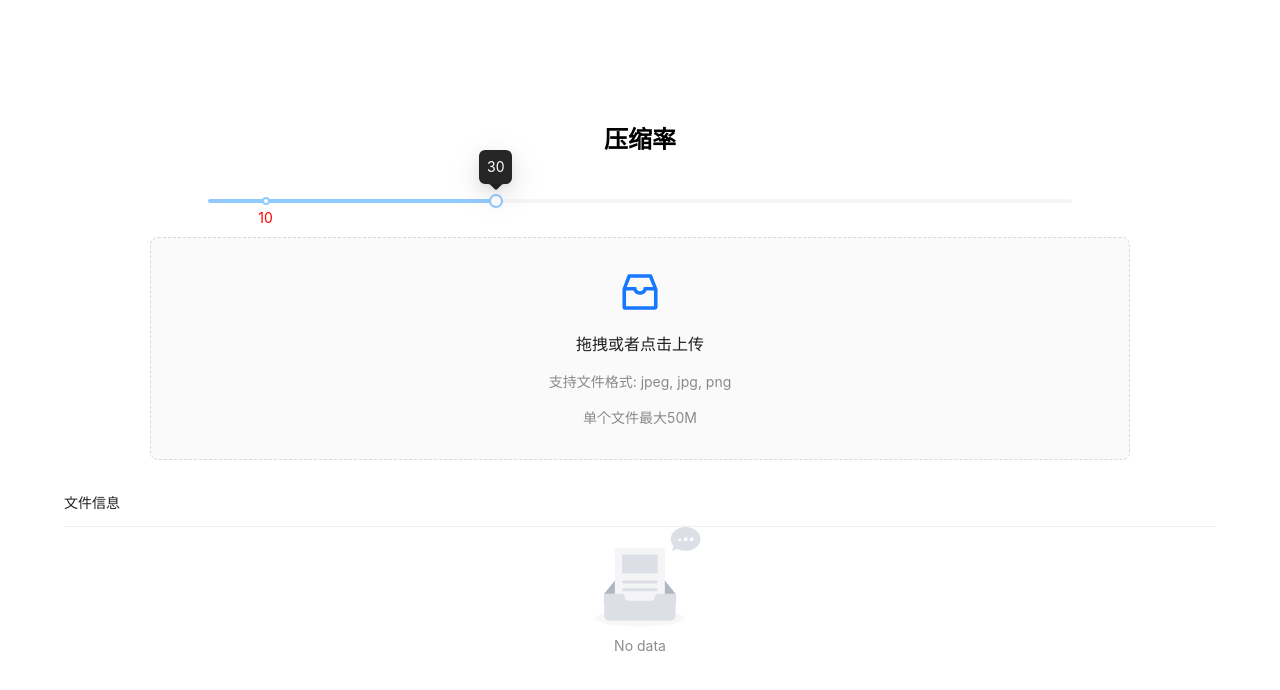
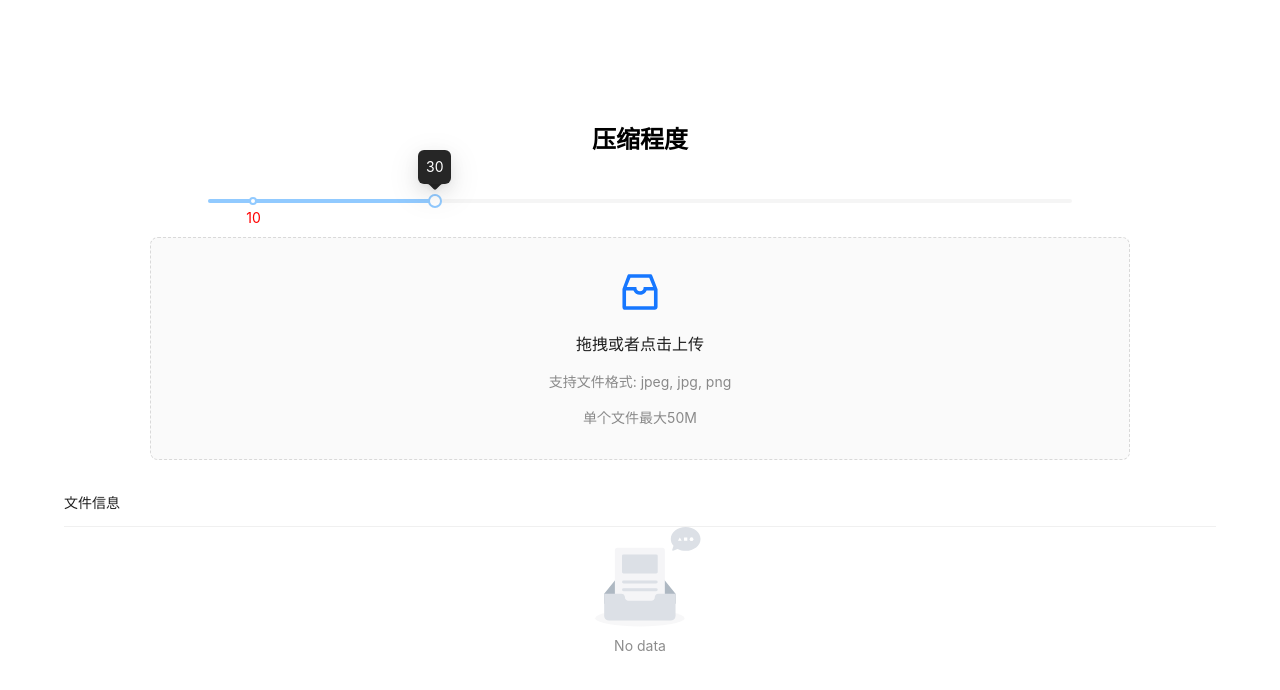
Before and after one commit to STTTOS/tool-kit, a React (Vite) app: page / in a window 1280 px wide. Shown: the top 690 px of the page. Built offline with nearby package versions, Linux system fonts and the light colour scheme.

Commit message:
fix: 修复文案

```diff
--- a/src/App.tsx
+++ b/src/App.tsx
@@ -1,5 +1,15 @@
 import styles from "./App.module.less";
-import { List, Slider, Tag, Button, Empty, Image, Spin, message } from "antd";
+import {
+  List,
+  Slider,
+  Tag,
+  Button,
+  Empty,
+  Image,
+  Spin,
+  message,
+  Tooltip,
+} from "antd";
 import Dragger from "./components/Dragger";
 import { InboxOutlined } from "@ant-design/icons";
 import { useCallback, useEffect, useMemo, useState } from "react";
@@ -145,7 +155,9 @@ function App() {
 
   return (
     <div className={styles.wrapper}>
-      <h2>压缩率</h2>
+      <Tooltip title="越小压缩越狠">
+        <h2>压缩程度</h2>
+      </Tooltip>
       <Slider
         className={styles.ratio}
         value={ratio}
@@ -153,7 +165,7 @@ function App() {
           open: true,
         }}
         min={5}
-        max={80}
+        max={100}
         marks={{
           10: <span style={{ color: "red" }}>10</span>,
         }}
```
